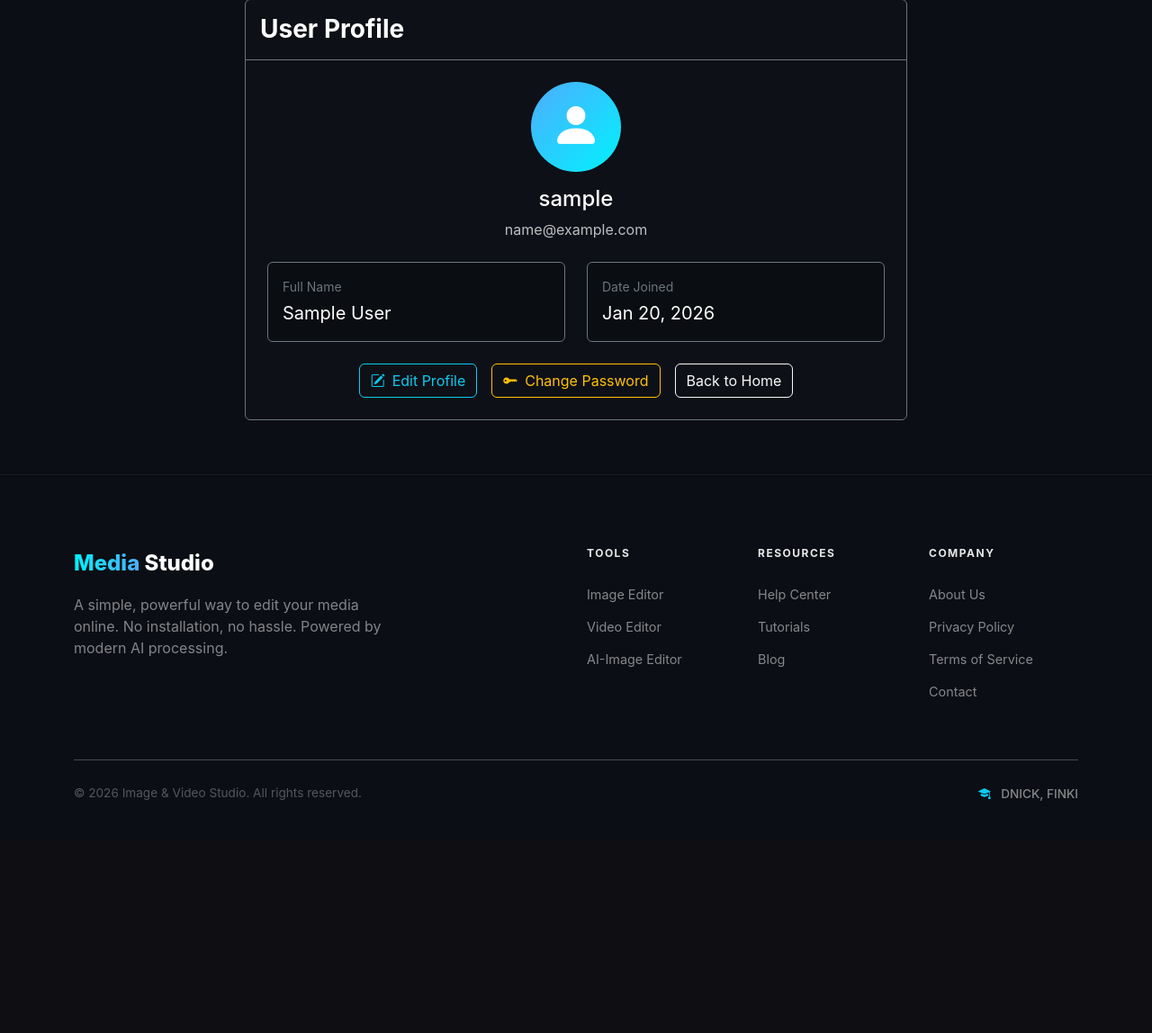
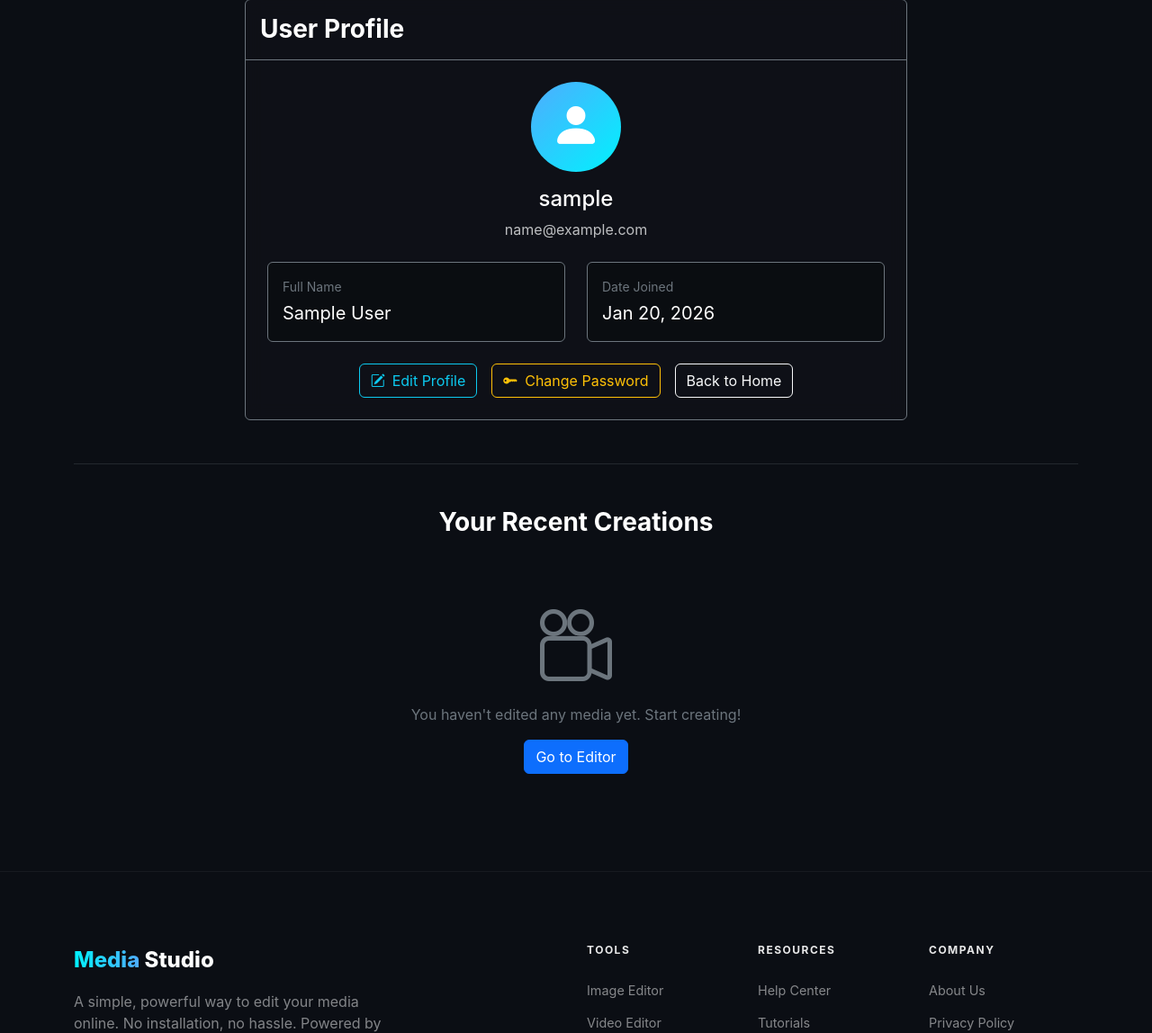
Before and after one commit to MatejBangievski/dnick_project, a Django app: page /profile/ in a window 1280 px wide. Shown: the part 121-1269 px from the top of the page at 90% size. Before the commit the page ends 1011 px from the top, so only its background shows below. Run offline with Django 5.2, Linux system fonts and the light colour scheme; the visitor is signed in with stand-in values (Sample User, id 1); parts of the project's set-up code (start-up, migrations or seed data) failed here and were passed over; some libraries are stand-ins or nearby versions.

Commit message:
added recently creations to users

```diff
--- a/editorproject/imageditor/templates/imageditor/profile.html
+++ b/editorproject/imageditor/templates/imageditor/profile.html
@@ -46,6 +46,39 @@
             </div>
         </div>
     </div>
+    <hr class="my-5 border-secondary">
+    <h3 class="mb-4 fw-bold text-center">Your Recent Creations</h3>
+
+    <div class="row">
+        {% for item in recent_items %}
+        <div class="col-md-4 mb-4">
+            <div class="card bg-dark text-white border-secondary h-100 card-glass">
+                {% if item.media_type == 'image' %}
+                <img src="{{ item.edited_file.url }}" class="card-img-top" style="height: 200px; object-fit: cover;">
+                {% else %}
+                <video class="card-img-top" controls style="max-height: 250px; background: black;">
+                    <source src="{{ item.edited_file.url }}" type="video/mp4">
+                    Your browser does not support the video tag.
+                </video>
+                {% endif %}
+                <div class="card-body d-flex flex-column">
+                    <p class="small text-secondary mb-3">Edited: {{ item.created_at|date:"M d, Y" }}</p>
+                    <div class="mt-auto">
+                        <a href="{{ item.edited_file.url }}" target="_blank" class="btn btn-sm btn-info w-100">
+                            <i class="bi bi-eye-fill me-1"></i> View Full
+                        </a>
+                    </div>
+                </div>
+            </div>
+        </div>
+        {% empty %}
+        <div class="col-12 text-center py-5">
+            <i class="bi bi-camera-reels text-secondary display-1"></i>
+            <p class="mt-3 text-secondary">You haven't edited any media yet. Start creating!</p>
+            <a href="{% url 'home' %}" class="btn btn-primary">Go to Editor</a>
+        </div>
+        {% endfor %}
+    </div>
 </div>
 
 <style>
--- a/editorproject/imageditor/views.py
+++ b/editorproject/imageditor/views.py
@@ -21,6 +21,9 @@ from django.contrib.auth import login, authenticate, logout, update_session_auth
 from django.contrib import messages
 from django.contrib.auth.forms import AuthenticationForm, PasswordChangeForm
 from .forms import UserRegisterForm, UserUpdateForm
+from django.core.files.base import ContentFile
+from .models import UserEdit
+import cloudinary.uploader
 
 # Google Gemini imports for AI image generation
 try:
@@ -483,10 +486,49 @@ def preview_image(request):
         return JsonResponse({"success": False, "error": f"Preview error: {str(e)}"}, status=500)
 
 
+# @csrf_exempt
+# @require_http_methods(["POST"])
+# def process_image(request):
+#     # ... (This function remains UNCHANGED, its purpose is to copy preview to working state)
+#     try:
+#         working_file_path = request.POST.get('working_file_path')
+#         preview_file_path = request.POST.get('preview_file_path')
+#
+#         if not working_file_path or not preview_file_path:
+#             return JsonResponse({'error': 'Missing working or preview path.'}, status=400)
+#
+#         # 1. Read the image data from the current PREVIEW file
+#         full_path_source = default_storage.path(preview_file_path)
+#
+#         # 2. Copy the content of the PREVIEW file into the WORKING COPY file
+#         with default_storage.open(full_path_source, 'rb') as source_file:
+#             content = ContentFile(source_file.read())
+#
+#         # 3. Overwrite the WORKING COPY (Commit the change)
+#         default_storage.delete(working_file_path)
+#         saved_path = default_storage.save(working_file_path, content)
+#
+#         temp_image_url = settings.MEDIA_URL + saved_path
+#
+#         # Get new dimensions after committing (important for crop/resize tools)
+#         new_width, new_height = get_image_dimensions(saved_path)
+#
+#         return JsonResponse({
+#             "success": True,
+#             "temp_image_url": temp_image_url,
+#             "working_file_path": saved_path,
+#             "new_width": new_width,
+#             "new_height": new_height
+#         })
+#
+#     except FileNotFoundError:
+#         return JsonResponse({"success": False, "error": "Image file not found on server."}, status=404)
+#     except Exception as e:
+#         return JsonResponse({"success": False, "error": f"Processing error: {str(e)}"}, status=500)
+
 @csrf_exempt
 @require_http_methods(["POST"])
 def process_image(request):
-    # ... (This function remains UNCHANGED, its purpose is to copy preview to working state)
     try:
         working_file_path = request.POST.get('working_file_path')
         preview_file_path = request.POST.get('preview_file_path')
@@ -494,34 +536,55 @@ def process_image(request):
         if not working_file_path or not preview_file_path:
             return JsonResponse({'error': 'Missing working or preview path.'}, status=400)
 
-        # 1. Read the image data from the current PREVIEW file
+        # 1. Get the content from the preview (the edited version)
         full_path_source = default_storage.path(preview_file_path)
+        with default_storage.open(full_path_source, 'rb') as source_file:
+            image_content = source_file.read()
 
-        # 2. Copy the content of the PREVIEW file into the WORKING COPY file
-        with default_storage.open(full_path_source, 'rb') as source_file:
-            content = ContentFile(source_file.read())
+        # 2. Update the local working copy for the current session
+        default_storage.delete(working_file_path)
+        saved_path = default_storage.save(working_file_path, ContentFile(image_content))
 
-        # 3. Overwrite the WORKING COPY (Commit the change)
-        default_storage.delete(working_file_path)
-        saved_path = default_storage.save(working_file_path, content)
+        # 3. SAVE TO DATABASE & CLOUDINARY (If logged in)
+        if request.user.is_authenticated:
+            try:
+                # 1. Upload directly to Cloudinary first
+                # This returns a dictionary containing the 'secure_url'
+                upload_result = cloudinary.uploader.upload(
+                    ContentFile(image_content),
+                    folder="edits/",
+                    public_id=f"edit_{uuid.uuid4().hex[:8]}"
+                )
 
-        temp_image_url = settings.MEDIA_URL + saved_path
+                # 2. Extract the URL from the response
+                cloudinary_url = upload_result.get('secure_url')
+                print(f"DEBUG: Uploaded to Cloudinary: {cloudinary_url}")
 
-        # Get new dimensions after committing (important for crop/resize tools)
+                # 3. Create the Database record using the URL string
+                new_edit = UserEdit(
+                    user=request.user,
+                    media_type='image',
+                    edited_file=cloudinary_url  # Save the string URL
+                )
+                new_edit.save()
+
+                print("DEBUG: Successfully saved to DB!")
+            except Exception as e:
+                print(f"DEBUG ERROR: {str(e)}")
+
+        # 4. Return dimensions and local temp URL for immediate editor feedback
         new_width, new_height = get_image_dimensions(saved_path)
 
         return JsonResponse({
             "success": True,
-            "temp_image_url": temp_image_url,
+            "temp_image_url": settings.MEDIA_URL + saved_path,
             "working_file_path": saved_path,
             "new_width": new_width,
             "new_height": new_height
         })
 
-    except FileNotFoundError:
-        return JsonResponse({"success": False, "error": "Image file not found on server."}, status=404)
     except Exception as e:
-        return JsonResponse({"success": False, "error": f"Processing error: {str(e)}"}, status=500)
+        return JsonResponse({"success": False, "error": str(e)}, status=500)
 
 
 @csrf_exempt
@@ -724,13 +787,41 @@ def download_video(request):
 from moviepy import VideoFileClip
 
 
+# @csrf_exempt
+# @require_http_methods(["POST"])
+# def process_video(request):
+#     """
+#     Finalizes the video changes by copying the transient preview
+#     video into the permanent working copy.
+#     """
+#     try:
+#         working_file_path = request.POST.get('working_file_path')
+#         preview_file_path = request.POST.get('preview_file_path')
+#
+#         if not working_file_path or not preview_file_path:
+#             return JsonResponse({'error': 'Missing working or preview path.'}, status=400)
+#
+#         full_path_source = default_storage.path(preview_file_path)
+#
+#         with default_storage.open(full_path_source, 'rb') as source_file:
+#             content = ContentFile(source_file.read())
+#
+#         if default_storage.exists(working_file_path):
+#             default_storage.delete(working_file_path)
+#
+#         saved_path = default_storage.save(working_file_path, content)
+#
+#         return JsonResponse({
+#             "success": True,
+#             "working_file_path": saved_path,
+#         })
+#
+#     except Exception as e:
+#         return JsonResponse({"success": False, "error": f"Video Commit error: {str(e)}"}, status=500)
+
 @csrf_exempt
 @require_http_methods(["POST"])
 def process_video(request):
-    """
-    Finalizes the video changes by copying the transient preview
-    video into the permanent working copy.
-    """
     try:
         working_file_path = request.POST.get('working_file_path')
         preview_file_path = request.POST.get('preview_file_path')
@@ -738,23 +829,49 @@ def process_video(request):
         if not working_file_path or not preview_file_path:
             return JsonResponse({'error': 'Missing working or preview path.'}, status=400)
 
+        # 1. Get the content from the preview
         full_path_source = default_storage.path(preview_file_path)
+        with default_storage.open(full_path_source, 'rb') as source_file:
+            video_content = source_file.read()
 
-        with default_storage.open(full_path_source, 'rb') as source_file:
-            content = ContentFile(source_file.read())
-
+        # 2. Update the local session working copy
         if default_storage.exists(working_file_path):
             default_storage.delete(working_file_path)
+        saved_path = default_storage.save(working_file_path, ContentFile(video_content))
 
-        saved_path = default_storage.save(working_file_path, content)
+        # 3. SAVE TO DATABASE & CLOUDINARY (If logged in)
+        if request.user.is_authenticated:
+            try:
+                # Direct upload to Cloudinary
+                # IMPORTANT: resource_type="video" is required for mp4/mov files
+                upload_result = cloudinary.uploader.upload(
+                    ContentFile(video_content),
+                    folder="edits/",
+                    resource_type="video",
+                    public_id=f"video_{uuid.uuid4().hex[:8]}"
+                )
+
+                # Get the URL string back
+                cloudinary_url = upload_result.get('secure_url')
+
+                # Create the Database record using the URL string
+                new_edit = UserEdit(
+                    user=request.user,
+                    media_type='video',
+                    edited_file=cloudinary_url  # Save the string URL
+                )
+                new_edit.save()
+
+                print(f"DEBUG: Video saved! URL: {cloudinary_url}")
+            except Exception as e:
+                print(f"DEBUG VIDEO ERROR: {str(e)}")
 
         return JsonResponse({
             "success": True,
             "working_file_path": saved_path,
         })
-
     except Exception as e:
-        return JsonResponse({"success": False, "error": f"Video Commit error: {str(e)}"}, status=500)
+        return JsonResponse({"success": False, "error": f"Video processing error: {str(e)}"}, status=500)
 
 
 @csrf_exempt
@@ -998,7 +1115,12 @@ def logout_request(request):
 
 @login_required
 def profile(request):
-    return render(request, 'imageditor/profile.html')
+    recent_items = UserEdit.objects.filter(user=request.user).order_by('-created_at')[:6]
+
+    context = {
+        'recent_items': recent_items
+    }
+    return render(request, 'imageditor/profile.html', context)
 
 
 @login_required
@@ -1028,3 +1150,28 @@ def password_change(request):
     else:
         form = PasswordChangeForm(request.user)
     return render(request, 'imageditor/password_change.html', {'form': form})
+
+
+
+def save_edited_video(request, processed_video_data, filename):
+    """
+    processed_video_data: The binary data of your video
+    filename: e.g., 'cool_edit.mp4'
+    """
+    if request.user.is_authenticated:
+        # 1. Create the database record
+        new_edit = UserEdit(
+            user=request.user,
+            media_type='video'
+        )
+
+        # 2. Attach the file data
+        # This line triggers the automatic upload to Cloudinary
+        new_edit.file.save(
+            filename,
+            ContentFile(processed_video_data),
+            save=True
+        )
+
+        return new_edit
+    return None
```
Also changed, not shown: editorproject/editorproject/settings.py (+32 -1 lines), editorproject/imageditor/models.py (+21 -0 lines).
